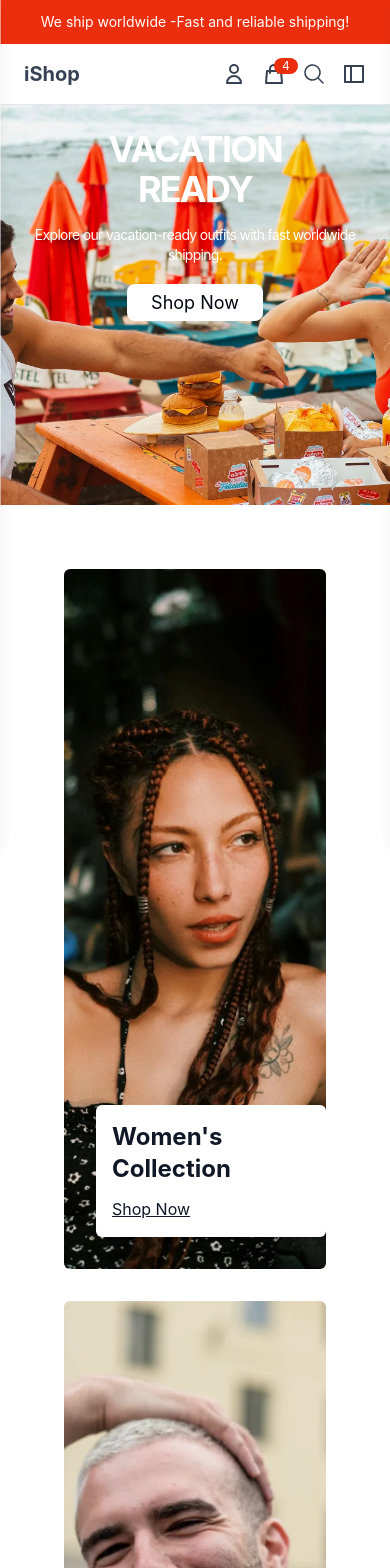
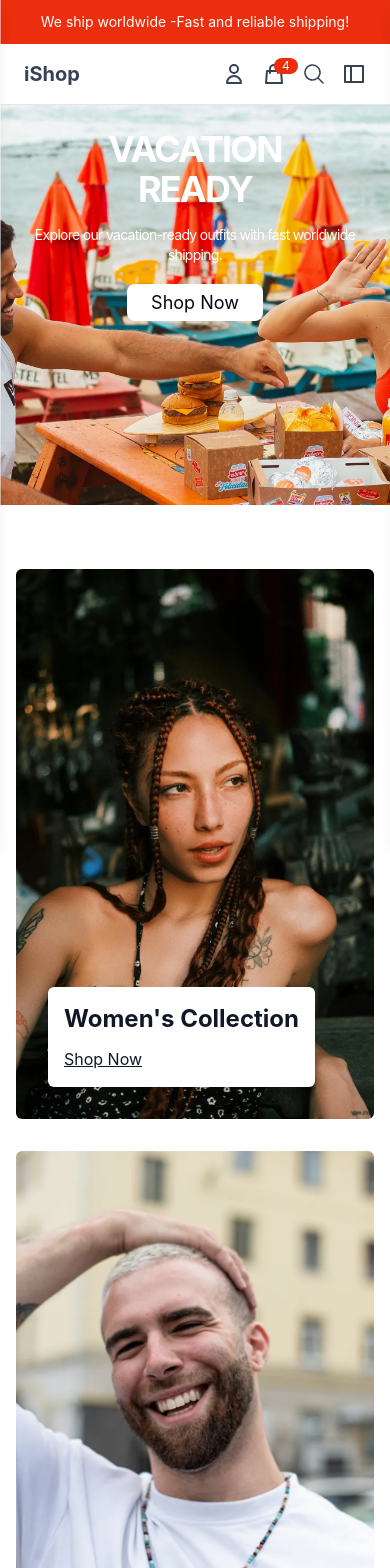
Before and after one commit to Vish75-c/Ecommerce, a React (Vite) app in the folder frontend/: page / in a window 390 px wide. Shown: the top 1568 px of the page. Built offline with nearby package versions, Linux system fonts and the light colour scheme.

Commit message:
fixedherobugs

```diff
--- a/frontend/src/components/Projects/GenderCollection.jsx
+++ b/frontend/src/components/Projects/GenderCollection.jsx
@@ -4,17 +4,17 @@ import womenImg from '../../assets/womens-collection.webp'
 import { Link } from 'react-router-dom'
 const GenderCollection = () => {
   return (
-    <section className='py-16 px-16 w-full'>
+    <section className='py-16 px-4 md:px-16 w-full'>
         <div className='container mx-auto grid grid-cols-1 md:grid-cols-2  gap-8'>
             <div className='relative flex-1'>
-                <img src={womenImg} alt="women-img" className='w-full h-[700px] object-cover rounded-md' />
+                <img src={womenImg} alt="women-img" className='w-full h-[550px] md:h-[700px] object-cover rounded-md' />
                 <div className='absolute bottom-8 left-8 rounded-md bg-white bg-opacity-80 p-4'>
                     <h1 className='text-2xl font-bold text-gray-900 mb-3'>Women's Collection</h1>
                     <Link to='/collections/all?gender=Women' className="text-gray-900 underline">Shop Now</Link>
                 </div>
             </div>
             <div className='relative flex-1'>
-                <img src={menImg} alt="men-img" className='w-full h-[700px] object-cover rounded-md' />
+                <img src={menImg} alt="men-img" className='w-full h-[550px] md:h-[700px] object-cover rounded-md' />
                 <div className='absolute bottom-8 left-8 rounded-md bg-white bg-opacity-80 p-4'>
                     <h1 className='text-2xl font-bold text-gray-900 mb-3'>Men's Collection</h1>
                     <Link to='/collections/all?gender=Men' className="text-gray-900 underline">Shop Now</Link>
```
